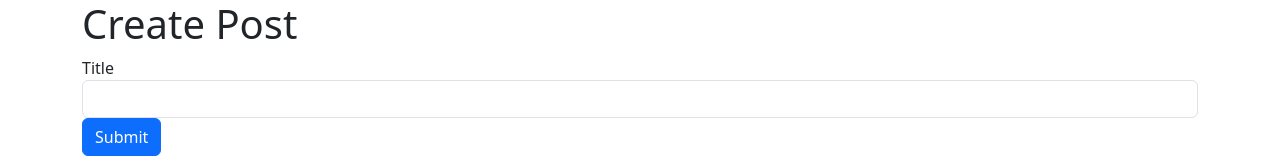
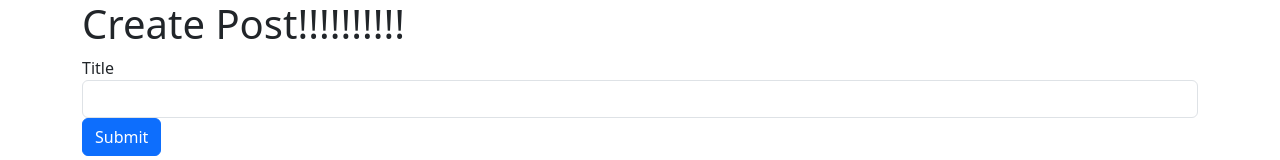
Before and after one commit to shivangi0109/blogapp, a React (Create React App) app in the folder client/: page / in a window 1280 px wide. Shown: the top 160 px of the page. Built offline with nearby package versions, Linux system fonts and the light colour scheme; no server answers.

Commit message:
First time skaffold startup and changes to client and posts to test skaffold

```diff
--- a/client/src/App.js
+++ b/client/src/App.js
@@ -4,7 +4,7 @@ import PostList from "./PostList";
 const App = () => {
   return (
     <div className="container">
-      <h1>Create Post</h1>
+      <h1>Create Post!!!!!!!!!!</h1>
       <PostCreate />
       <hr />
       <h1>Posts</h1>
```
Also changed, not shown: 1 other file (tests, documents, lock files or other folders).
